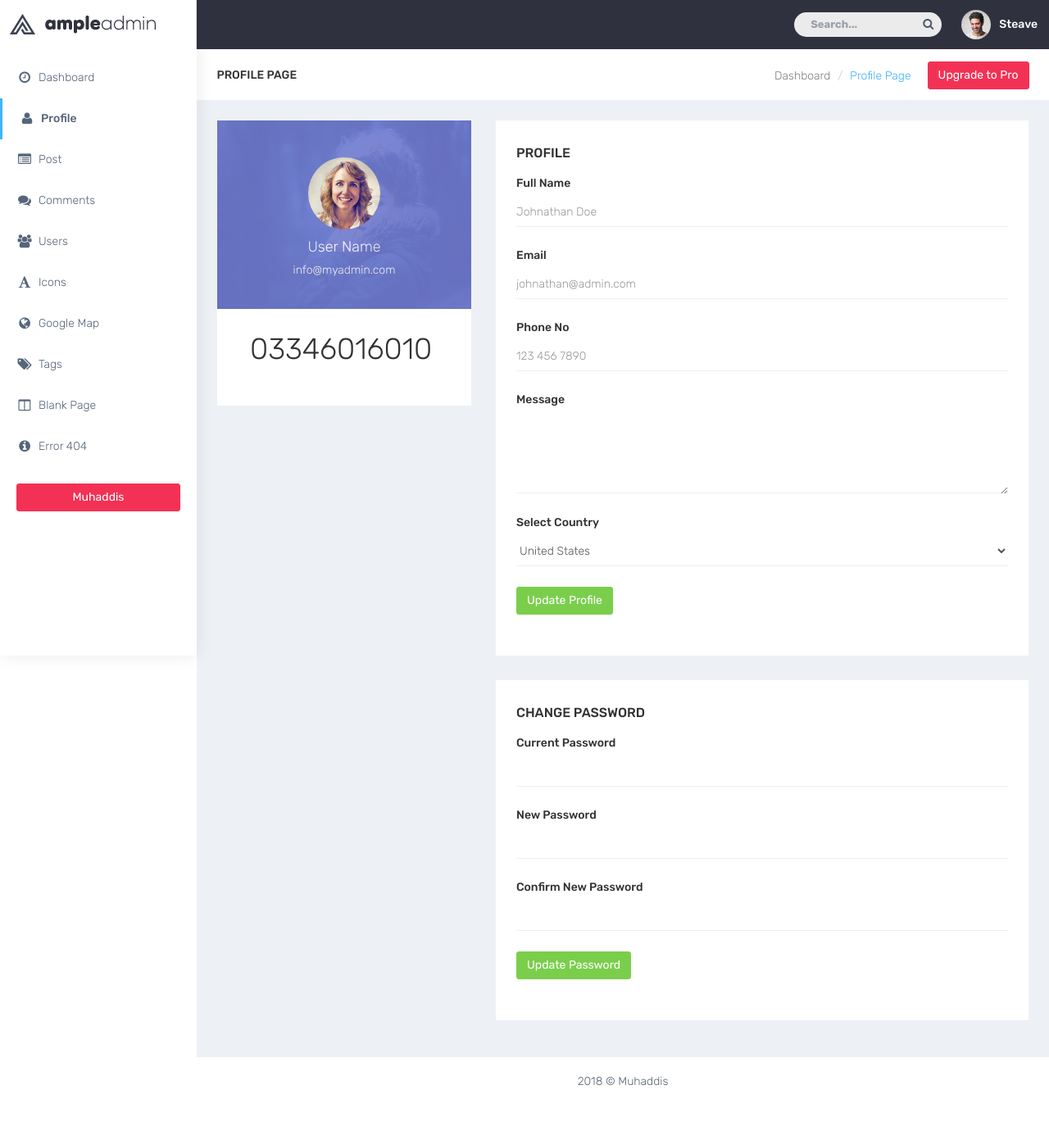
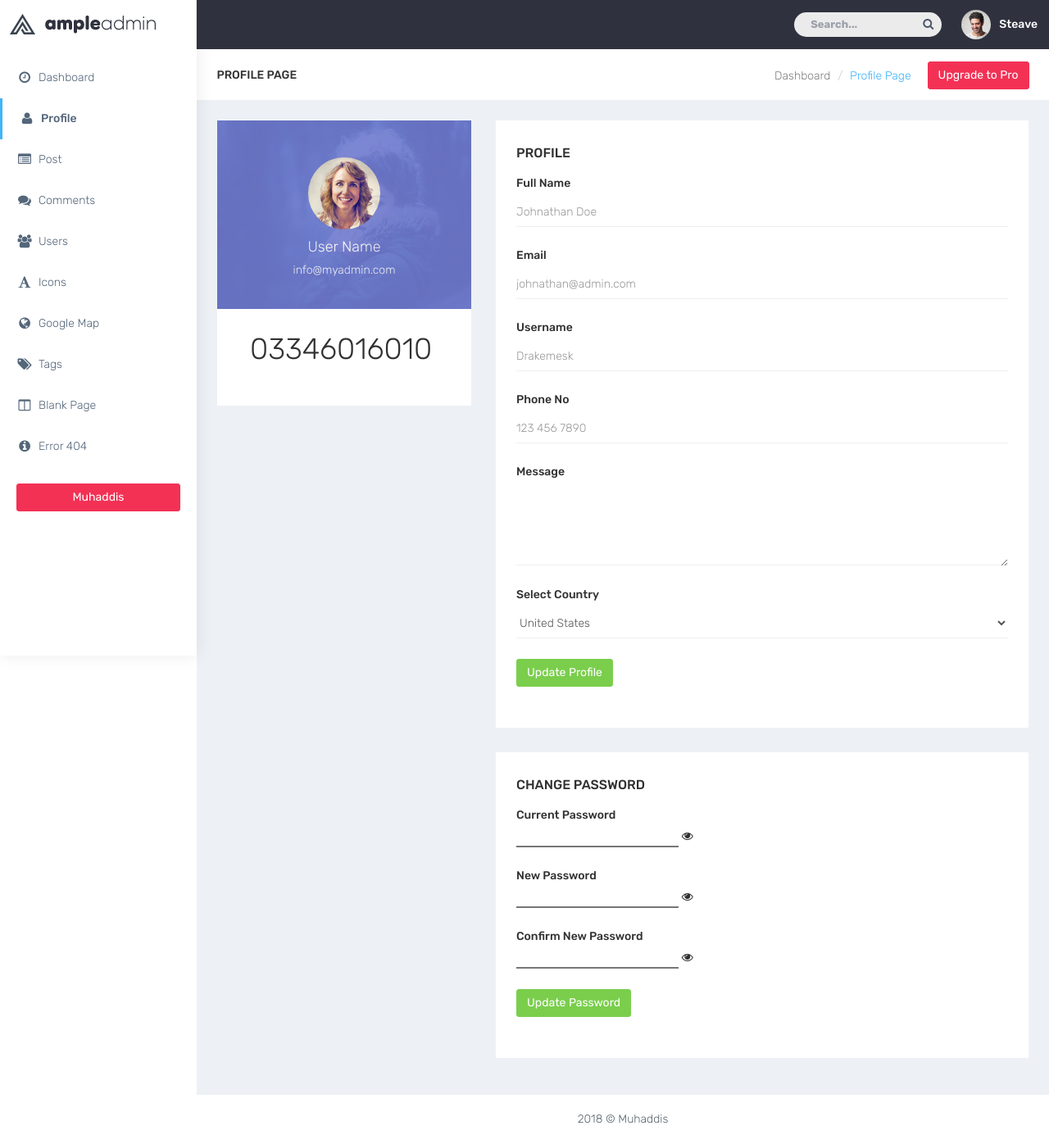
Before and after one commit to MuhaddiMu/My-Blog, a PHP site: page /Code/Admin/profile.php in a window 1280 px wide. Shown: the whole page at 82% size. Before the commit the page ends 1325 px from the top, so only its background shows below. Run offline with PHP 8.4, Linux system fonts and the light colour scheme.

Commit message:
Added Password Toggle View Script
Added Password Toggle in Profile, Current, New and Confirm New Password

```diff
--- a/Admin/profile.php
+++ b/Admin/profile.php
@@ -7,6 +7,7 @@
 <link href="plugins/bower_components/bootstrap-form-helper/dist/css/bootstrap-formhelpers.min.css">
 <script src="https://code.jquery.com/jquery-3.3.1.min.js"></script>
 <script src="plugins/bower_components/bootstrap-form-helper/dist/js/bootstrap-formhelpers.min.js"></script>
+
 
         <!-- ============================================================== -->
         <!-- Page Content -->
@@ -54,14 +55,22 @@
                                         <input type="text" placeholder="Johnathan Doe" class="form-control form-control-line"> </div>
                                 </div>
                                 <div class="form-group">
-                                    <label for="example-email" class="col-md-12">Email</label>
+                                    <label class="col-md-12">Email</label>
                                     <div class="col-md-12">
-                                        <input type="email" placeholder="johnathan@admin.com" class="form-control form-control-line" name="example-email" id="example-email"> </div>
+                                        <input type="email" placeholder="johnathan@admin.com" class="form-control form-control-line">
+                                    </div>
+                                </div>
+                                <div class="form-group">
+                                    <label for="" class="col-md-12">Username</label>
+                                    <div class="col-md-12">
+                                        <input type="text" placeholder="Drakemesk" class="form-control form-control-line">
+                                    </div>
                                 </div>
                                 <div class="form-group">
                                     <label class="col-md-12">Phone No</label>
                                     <div class="col-md-12">
-                                        <input type="text" placeholder="123 456 7890" class="form-control form-control-line"> </div>
+                                        <input type="text" placeholder="123 456 7890" class="form-control form-control-line">
+                                    </div>
                                 </div>
                                 <div class="form-group">
                                     <label class="col-md-12">Message</label>
@@ -92,19 +101,25 @@
                                 <div class="form-group">
                                     <label class="col-md-12">Current Password</label>
                                     <div class="col-md-12">
-                                        <input type="password" class="form-control form-control-line"> </div>
+                                        <input id="CPass" type="password" class="form-control-line">
+                                        <span toggle="#CPass" class="fa fa-fw fa-eye field-icon CPass"></span>
+                                    </div>
                                 </div>
 
                                 <div class="form-group">
                                     <label class="col-md-12">New Password</label>
                                     <div class="col-md-12">
-                                        <input type="password" class="form-control form-control-line"> </div>
+                                        <input id="NPass" type="password" class="form-control-line">
+                                        <span toggle="#NPass" class="fa fa-fw fa-eye field-icon NPass"></span>
+                                    </div>
                                 </div>
 
                                 <div class="form-group">
                                     <label class="col-md-12">Confirm New Password</label>
                                     <div class="col-md-12">
-                                        <input type="password" class="form-control form-control-line"> </div>
+                                        <input id="CNPass" type="password" class="form-control-line">
+                                        <span toggle="#CNPass" class="fa fa-fw fa-eye field-icon CNPass"></span>
+                                    </div>
                                 </div>
 
                                 <div class="form-group">
@@ -124,6 +139,42 @@
             <footer class="footer text-center"> <?php echo date('Y'); ?> &copy; Muhaddis  </footer>
         </div>
         <!-- /#page-wrapper -->
+<script>
+
+    $(".CPass").click(function() {
+	$(this).toggleClass("fa-eye fa-eye-slash");
+	var input = $($(this).attr("toggle"));
+	if (input.attr("type") == "password") {
+		input.attr("type", "text");
+	} else {
+		input.attr("type", "password");
+	}
+});
+
+
+    $(".NPass").click(function() {
+	$(this).toggleClass("fa-eye fa-eye-slash");
+	var input = $($(this).attr("toggle"));
+	if (input.attr("type") == "password") {
+		input.attr("type", "text");
+	} else {
+		input.attr("type", "password");
+	}
+});
+
+
+    $(".CNPass").click(function() {
+	$(this).toggleClass("fa-eye fa-eye-slash");
+	var input = $($(this).attr("toggle"));
+	if (input.attr("type") == "password") {
+		input.attr("type", "text");
+	} else {
+		input.attr("type", "password");
+	}
+});
+
+</script>
+
 <?php
 
     include("Includes/Footer.php");
```
